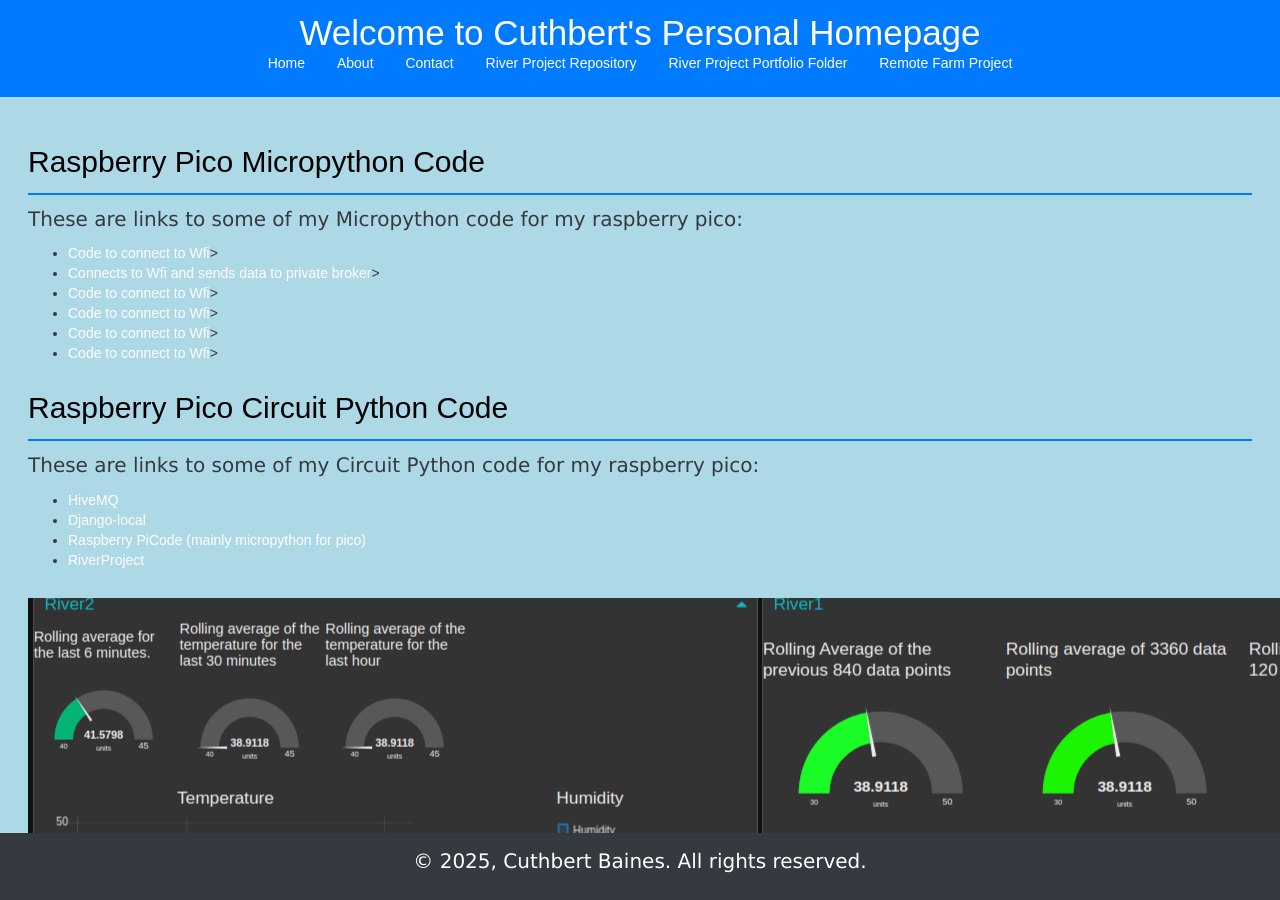
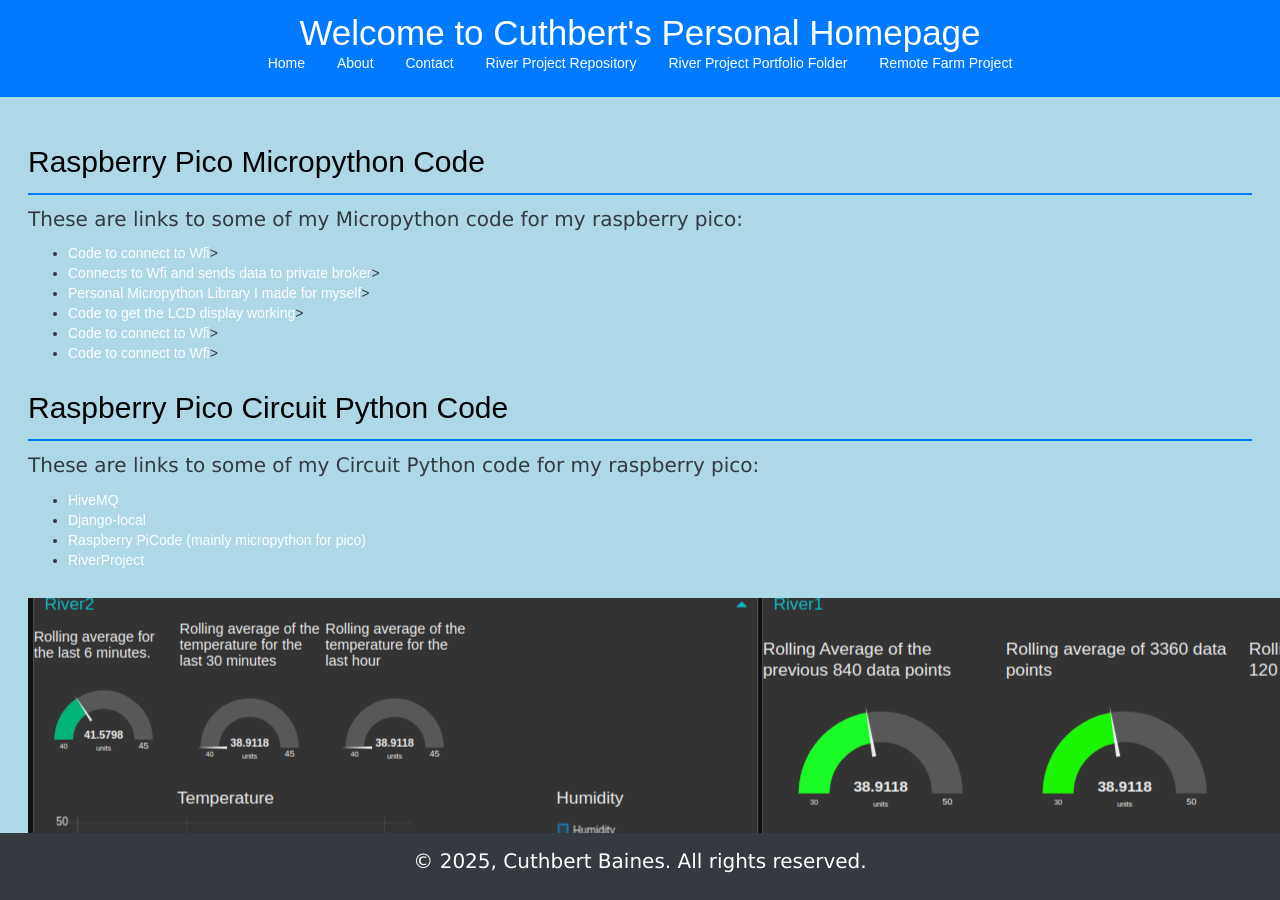
Before and after one commit to cuthbert86/cuthbert86.github.io, a Jekyll site: the page PiCode_showcase.html, which Jekyll copies as it is, in a window 1280 px wide and 900 px high. Built offline with Jekyll 4.4.1, drawn with Linux system fonts in a browser that asks for light colours.

Commit message:
Update PiCode_showcase.html
Signed-off-by: Cuthbert Baines <149163506+cuthbert86@users.noreply.github.com>

```diff
--- a/PiCode_showcase.html
+++ b/PiCode_showcase.html
@@ -69,8 +69,8 @@ a:active {
             <ul>
             <li><a href="PiCode/connect.py">Code to connect to Wfi</a>></li>
             <li><a href="PiCode/main.py">Connects to Wfi and sends data to private broker</a>></li>
-            <li><a href="PiCode/connect.py">Code to connect to Wfi</a>></li>
-            <li><a href="PiCode/connect.py">Code to connect to Wfi</a>></li>
+            <li><a href="PiCode/MyHelperCode.py">Personal Micropython Library I made for myself</a>></li>
+            <li><a href="PiCode/LCD_main.py">Code to get the LCD display working</a>></li>
             <li><a href="PiCode/connect.py">Code to connect to Wfi</a>></li>
             <li><a href="PiCode/connect.py">Code to connect to Wfi</a>></li>
             </ul>
```
